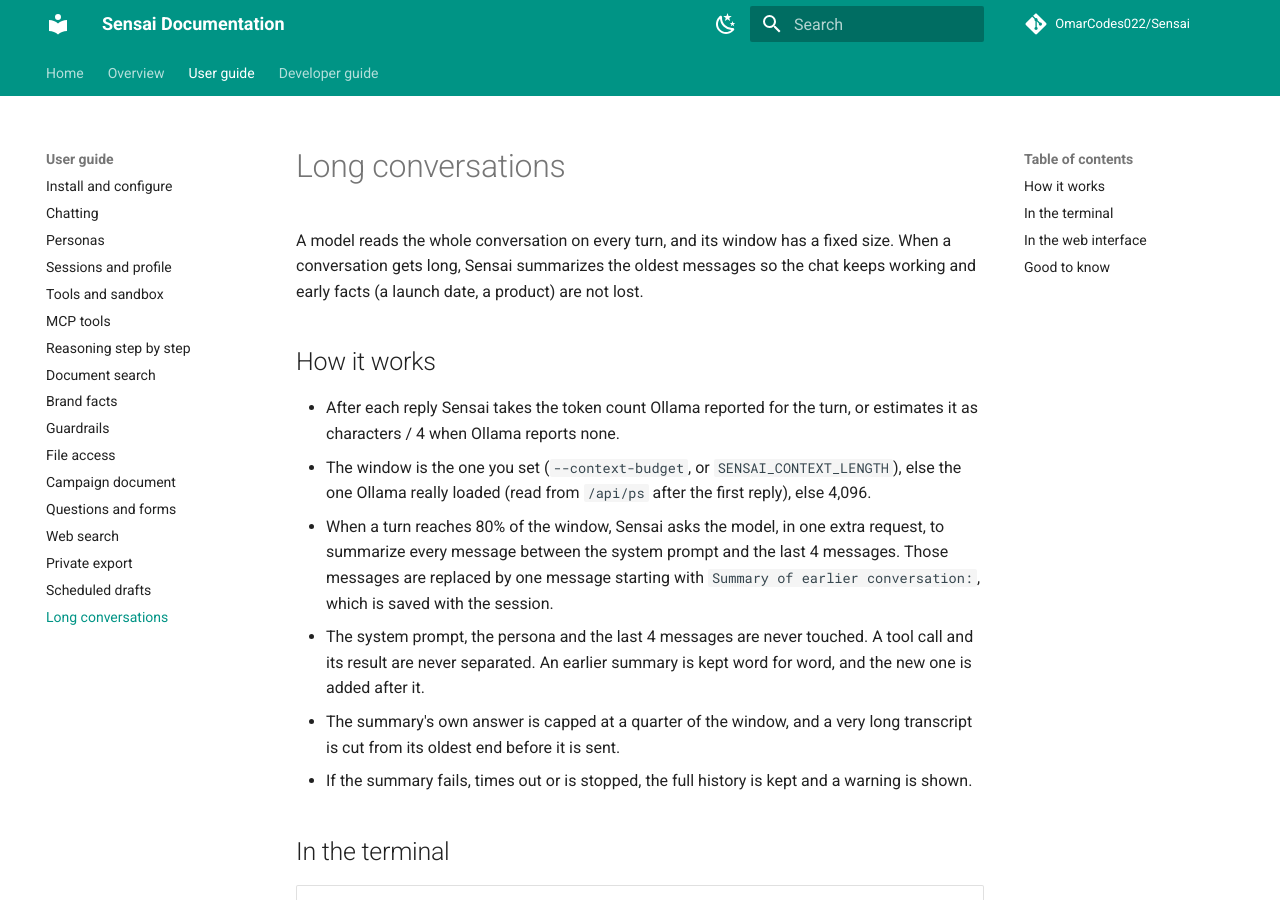
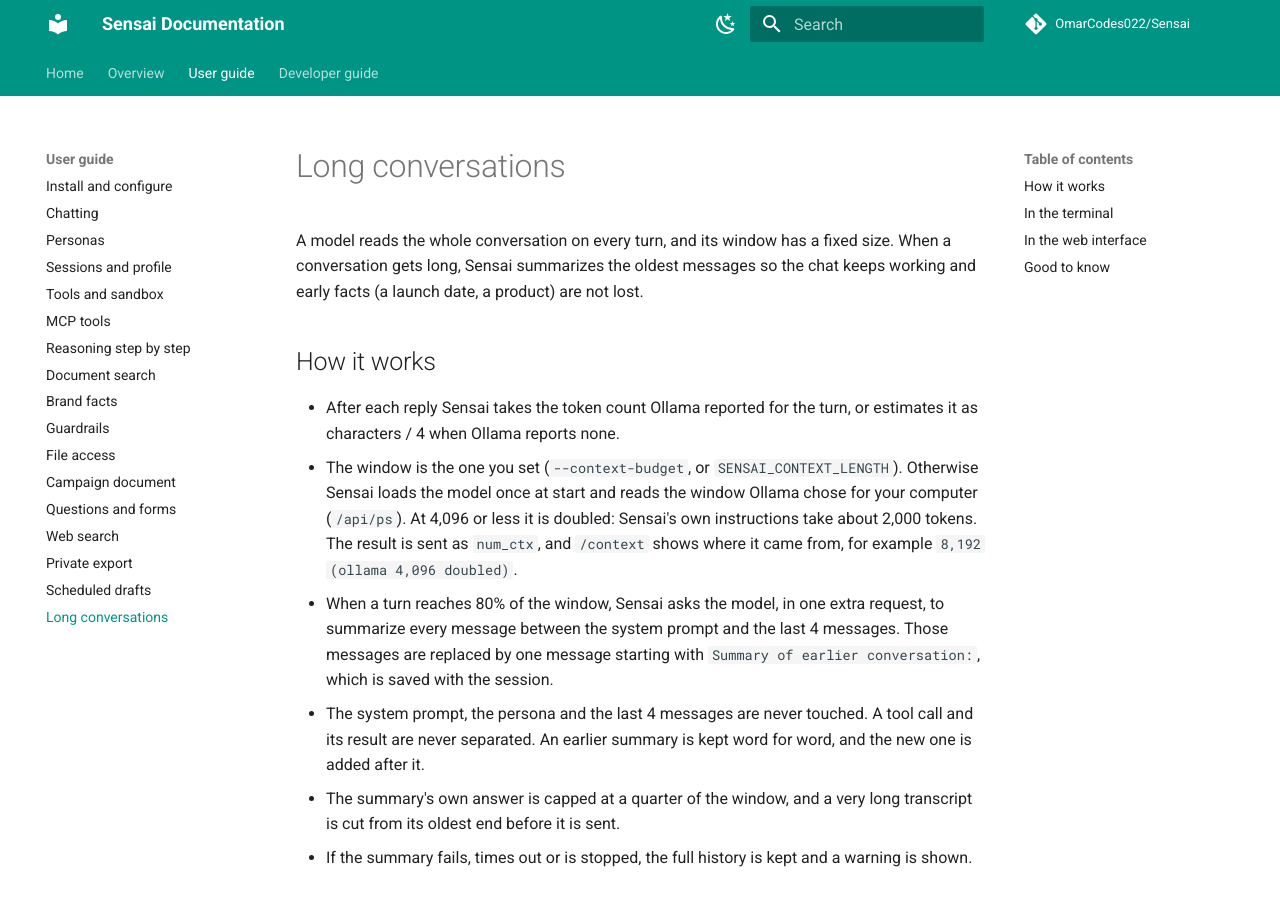
Before and after one commit to OmarCodes022/Sensai, an MkDocs documentation site: the page built from docs/user-guide/context.md, in a window 1280 px wide and 900 px high. Built offline with MkDocs 1.6.1 and Material for MkDocs 9.7.7, drawn with Linux system fonts in a browser that asks for light colours; comment, search, counter and statistics services are not loaded.

Commit message:
docs: the window follows Ollama's choice, doubled at 4096 or less
Claude-Session: https://claude.ai/code/session_01Ms8xg11Dg3U67PLKoFhJGg

```diff
--- a/docs/user-guide/context.md
+++ b/docs/user-guide/context.md
@@ -9,9 +9,11 @@ are not lost.
 
 - After each reply Sensai takes the token count Ollama reported for the turn,
   or estimates it as characters / 4 when Ollama reports none.
-- The window is the one you set (`--context-budget`, or
-  `SENSAI_CONTEXT_LENGTH`), else the one Ollama really loaded (read from
-  `/api/ps` after the first reply), else 4,096.
+- The window is the one you set (`--context-budget`, or `SENSAI_CONTEXT_LENGTH`).
+  Otherwise Sensai loads the model once at start and reads the window Ollama
+  chose for your computer (`/api/ps`). At 4,096 or less it is doubled: Sensai's
+  own instructions take about 2,000 tokens. The result is sent as `num_ctx`, and
+  `/context` shows where it came from, for example `8,192 (ollama 4,096 doubled)`.
 - When a turn reaches 80% of the window, Sensai asks the model, in one extra
   request, to summarize every message between the system prompt and the last
   4 messages. Those messages are replaced by one message starting with
```
Also changed, not shown: README.md (+1 -1 lines), docs/user-guide/install.md (+3 -2 lines), 1 other file.
